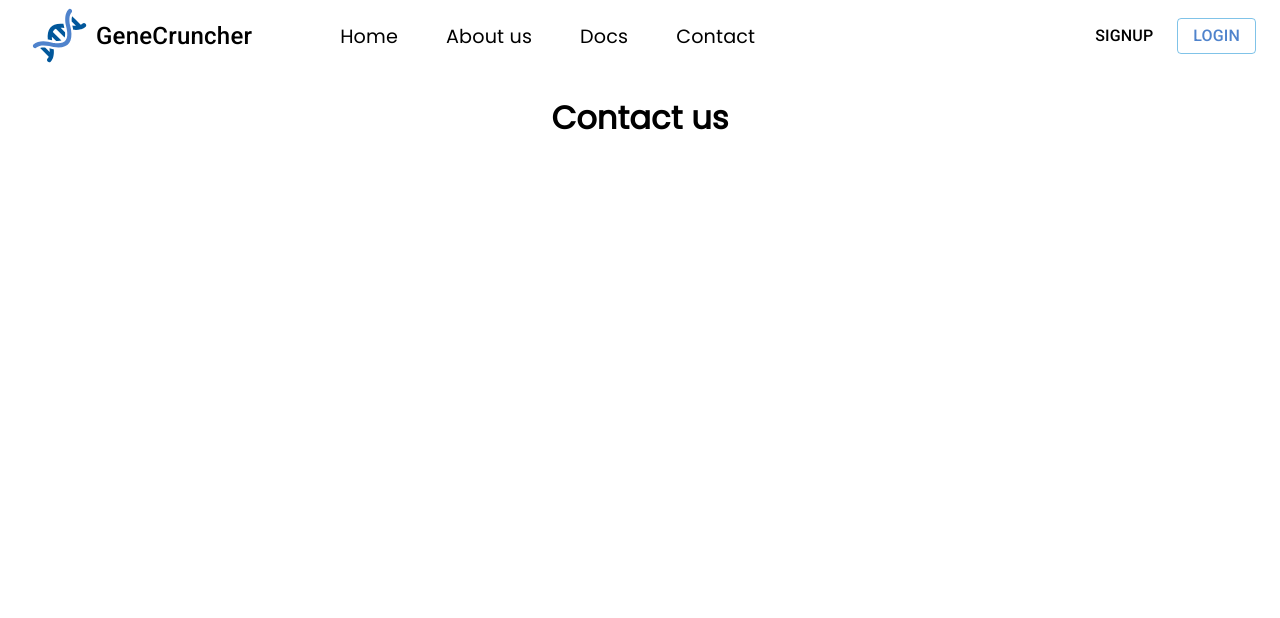
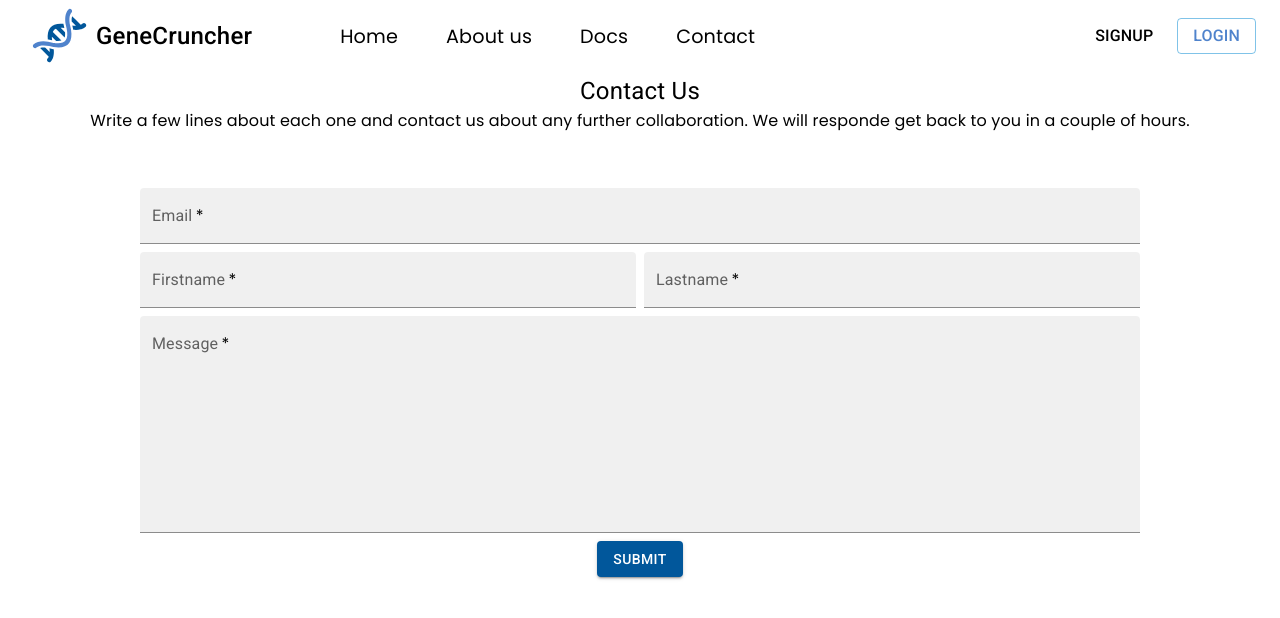
Before and after one commit to jst-seminar-rostlab-tum/genomics.ai, a React (Create React App) app: page /contact in a window 1280 px wide. Shown: the top 618 px of the page. Built offline with nearby package versions, Linux system fonts and the light colour scheme; a web font is replaced by a local one.

Commit message:
Contact done

```diff
--- a/src/components/LandingPage/pages/Contact/Contact.jsx
+++ b/src/components/LandingPage/pages/Contact/Contact.jsx
@@ -1,13 +1,179 @@
 import React from 'react';
 import NavBar from '../../../NavBar/NavBar';
 import styles from './contact.module.css';
-import { TextField} from '@mui/material';
+import { TextField, Typography , Grid, Button , Box} from '@mui/material';
+import { useCallback, useState } from 'react';
 
 function Contact() {
+  const [contactDetails, setContactDetails] = useState({
+    email: '',
+    firstname: '',
+    lastname: '',
+    message:''
+  });
+
+  const handleTextChange = useCallback((e) => {
+    setContactDetails((prevState) => ({ ...prevState, [e.target.id]: e.target.value }));
+  }, [setContactDetails]);
+
+
+  const resetForm = useCallback(() => {
+    setContactDetails({
+      email: '',
+      firstname: '',
+      lastname: '',
+      message: ''
+    });
+  }, [setContactDetails]);
+
+
+
+
+  const formSubmit = async (e) => {
+    e.preventDefault();
+
+    let data = {
+      firstname: contactDetails.firstname,
+      lastname: contactDetails.lastname,
+      email: contactDetails.email,
+      message: contactDetails.message
+    };
+
+    try {
+      // send POST to the server
+      // await axios.post("BACKEND_URL", data);
+      setContactDetails({
+        email: '',
+        firstname: '',
+        lastname: '',
+        message: '...sending'
+      })
+
+    } catch (error) {
+      console.log(error);
+    }
+  };
+
+  function onSuccessfulSubmit(){
+    resetForm();
+  }
+  function onFailSubmit(){
+
+  }
+
   return (
       <div className={styles.headerContainer}>
           <NavBar />
-          <h1>Contact us</h1>
+          <Typography sx={{ fontWeight: '400', fontSize: '24px' }}>Contact Us</Typography>
+          <text>Write a few lines about each one and contact us about any further
+                    collaboration. We will responde get back to you in a couple of
+                    hours.
+          </text>
+            <Box
+                  component="span"
+                  margin ="auto"
+                  className={styles.formContainer}
+                  sx={{
+                    width: "1000px",
+                    height: "500px",
+                    maxWidth : '100%',
+                    justifyContent : "center",
+                    alignItems : 'center',
+                  }}
+            >
+              <Grid container
+                    spacing={1}
+                    direction ="column"
+                    justifyContent="center"
+                    sx = {{ align: 'center',
+                          display: "flex",
+                    }}
+              >
+
+                <Grid item >
+                      <TextField
+                      id="email"
+                      label="Email"
+                      placeholder="Enter your email address"
+                      variant="filled"
+                      value={contactDetails.email}
+                      onChange={handleTextChange}
+                      required
+                      fullWidth
+                      type="email"
+                      />
+                </Grid>
+
+                    <Grid item >
+                      <Grid
+                          container
+                          spacing={1}
+                          direction="row"
+                          sx = {{ align: 'center',
+                              display: "flex"
+                          }}
+                      >
+                        <Grid
+                          item
+                          xs={6}
+                        >
+                          <TextField
+                          id="firstname"
+                          label="Firstname"
+                          placeholder="Enter your firstname"
+                          variant="filled"
+                          rowsMax={1}
+                          value={contactDetails.firstname}
+                          onChange={handleTextChange}
+                          required
+                          fullWidth
+                          type="text"
+                          />
+                        </Grid>
+                        <Grid
+                          item
+                          xs={6}
+                          >
+                          <TextField
+                          id="lastname"
+                          label="Lastname"
+                          placeholder="Enter your lastname"
+                          variant="filled"
+                          rowsMax={1}
+                          value={contactDetails.lastname}
+                          onChange={handleTextChange}
+                          fullWidth
+                          required
+                          type="text"
+                          />
+                        </Grid>
+
+                      </Grid>
+                    </Grid>
+
+                <Grid item  >
+                  <TextField
+                  id="message"
+                  label="Message"
+                  placeholder="Enter your message"
+                  variant="filled"
+                  multiline
+                  rows = {8}
+                  rowsMax={20}
+                  value={contactDetails.message}
+                  onChange={handleTextChange}
+                  fullWidth
+                  required
+                  type="text"
+                  />
+                </Grid>
+                <Grid item >
+                    <Button type="submit" variant="contained" color="primary" fullwidth onClick={formSubmit}> submit</Button>
+                </Grid>
+
+              </Grid>
+            </Box>
+
 
       </div>
   )
--- a/src/components/LandingPage/pages/Contact/contact.module.css
+++ b/src/components/LandingPage/pages/Contact/contact.module.css
@@ -1,3 +1,10 @@
 .headerContainer{
     text-align: center;
 }
+.formContainer{
+    display: flex;
+    align-items: center;
+    justify-content: center;
+    margin-top: 30px;
+    width: 1000px;
+}
```
